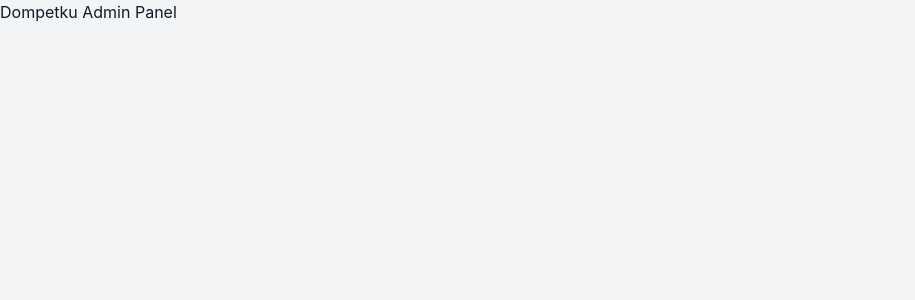
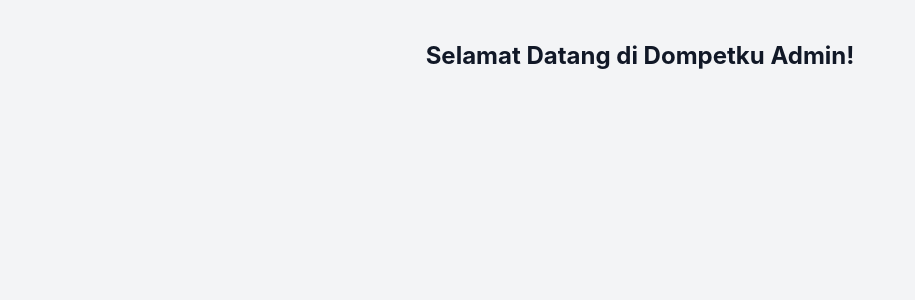
Before and after one commit to bayystr/dompetku-admin, a React (Vite) app: page / in a window 1280 px wide. Shown: the top 300 px of the page, without its empty margins (0-915 px from the left). Built offline with nearby package versions, Linux system fonts and the light colour scheme.

Commit message:
Update App.jsx

```diff
--- a/src/App.jsx
+++ b/src/App.jsx
@@ -1,3 +1,9 @@
-export default function App() {
-  return <h1>Dompetku Admin Panel</h1>
+function App() {
+  return (
+    <div className="text-center mt-10 text-2xl font-bold">
+      Selamat Datang di Dompetku Admin!
+    </div>
+  )
 }
+
+export default App
```
